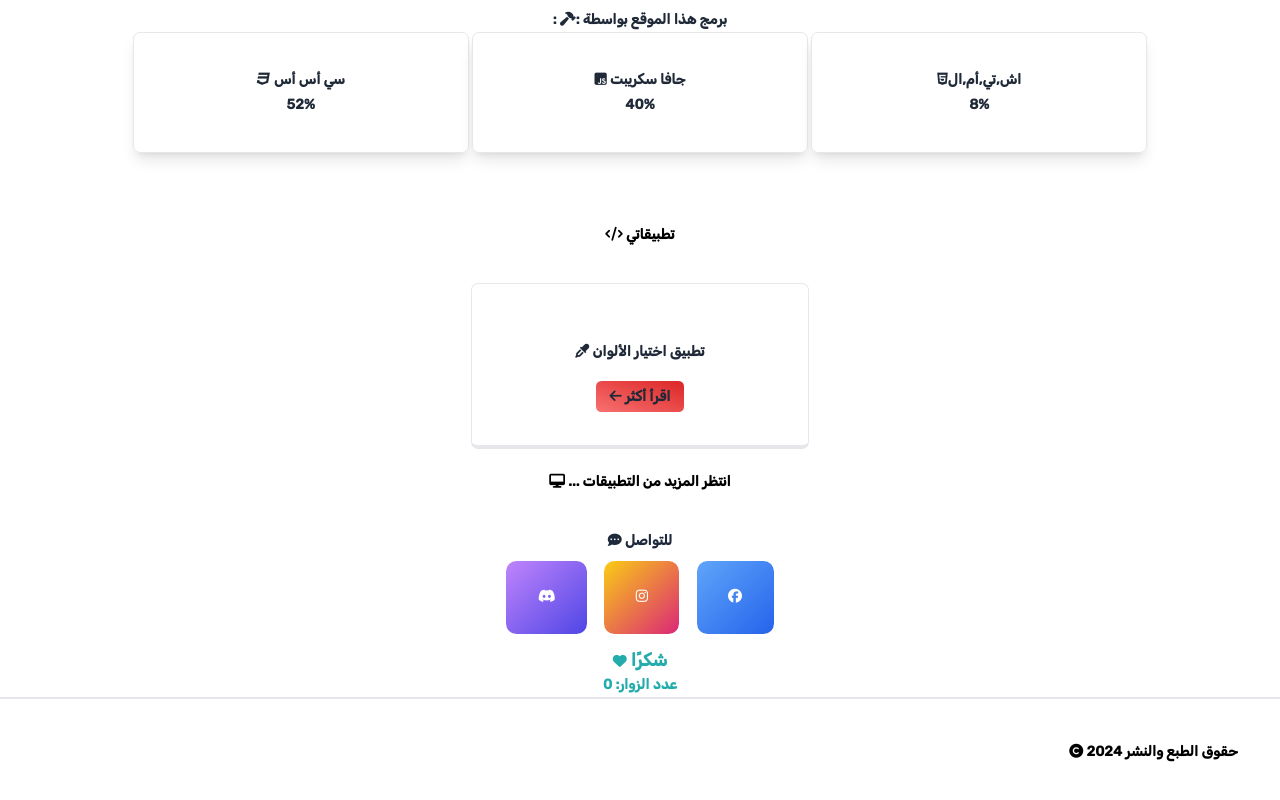
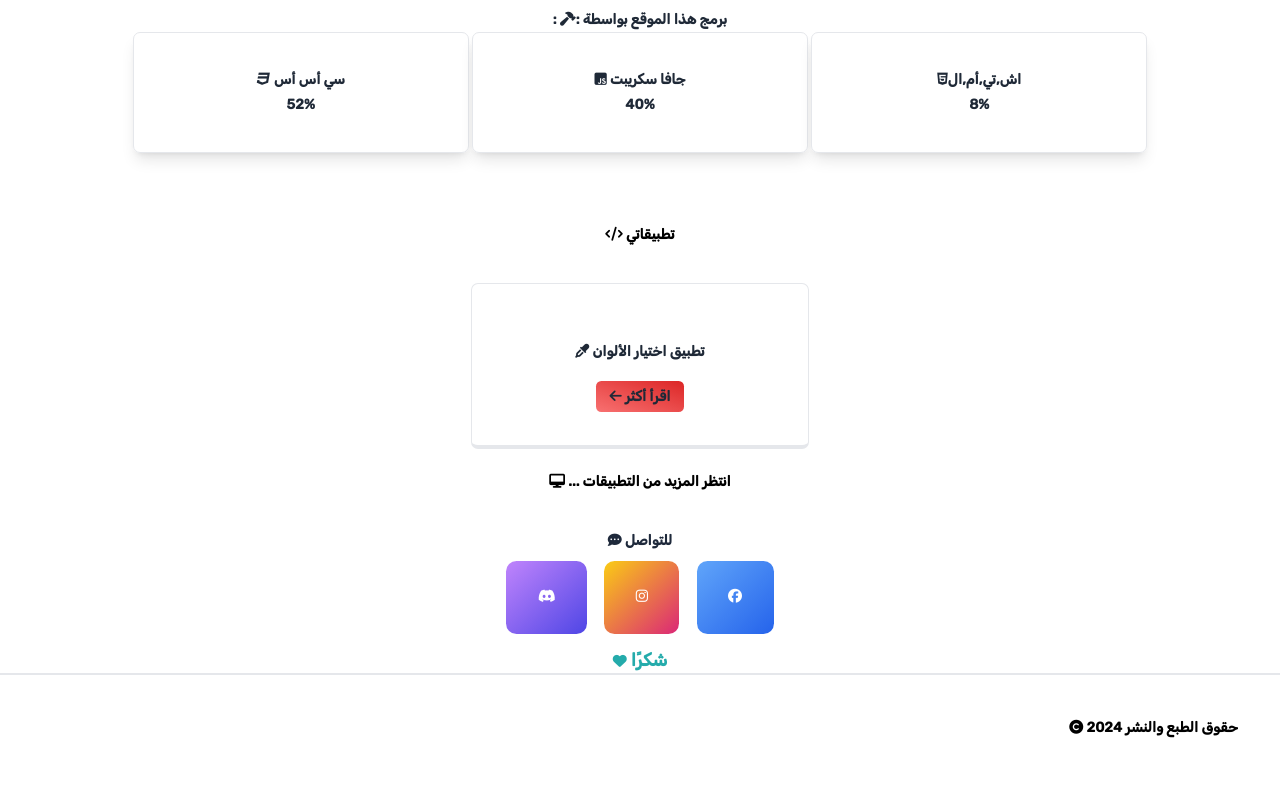
Before and after one commit to abdrzakk/me, a plain HTML site: page ar/index.html in a window 1280 px wide. Shown: the part 1099-1899 px from the top of the page. Drawn offline with Linux system fonts and the light colour scheme.

Commit message:
Update index.html

```diff
--- a/ar/index.html
+++ b/ar/index.html
@@ -158,7 +158,6 @@
                     class="fab fa-discord"></i></button>
         </div>
         <h2 class=" hue-- text-red-400">شكرًا <i class="fa fa-heart"></i></h2>
-        <p class="hue-- text-red-400 ">عدد الزوار: <span id="visitorCount">0</span></p>
 
     </div>
     <footer class="bottom-0 p-12 border-t-2 flex">
```
